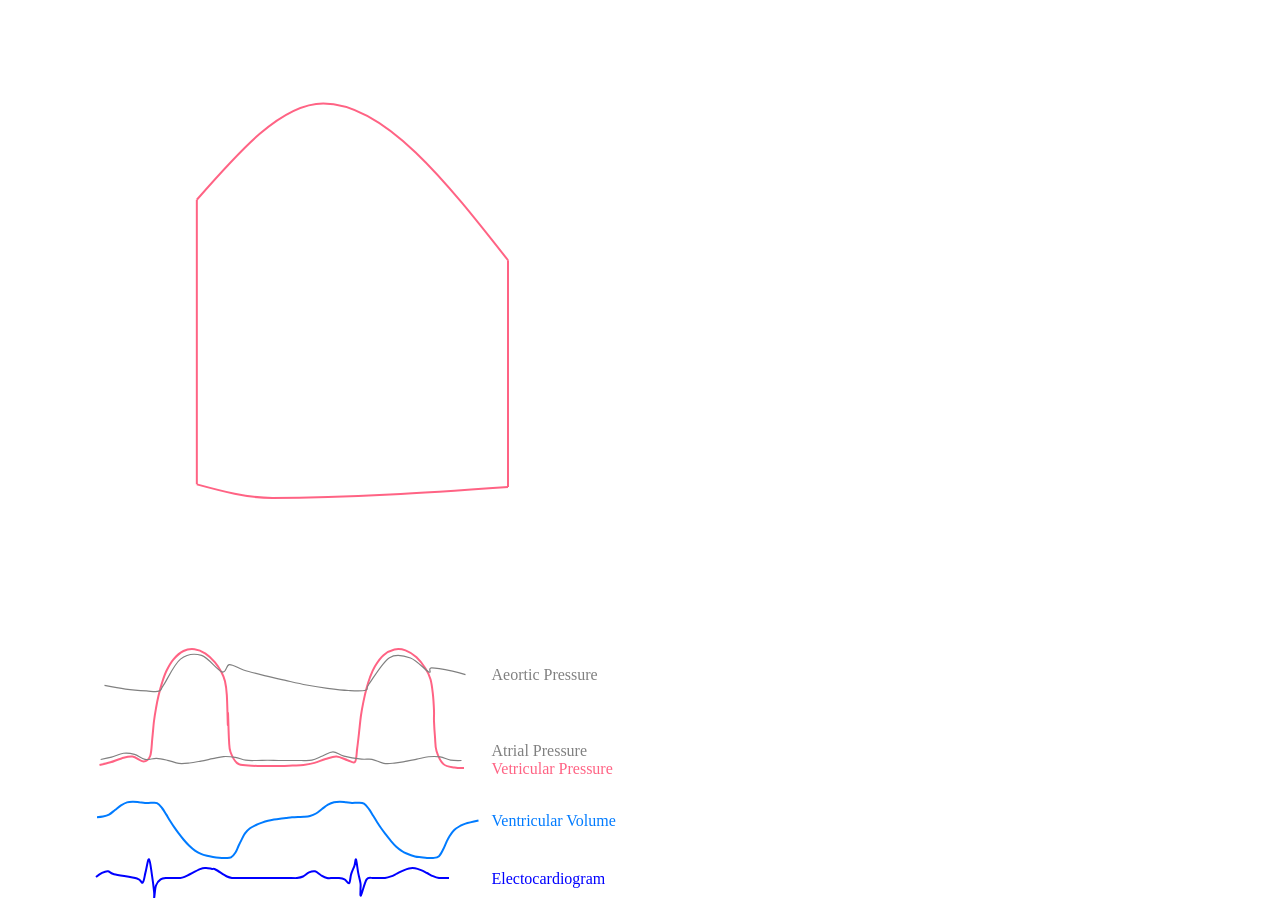
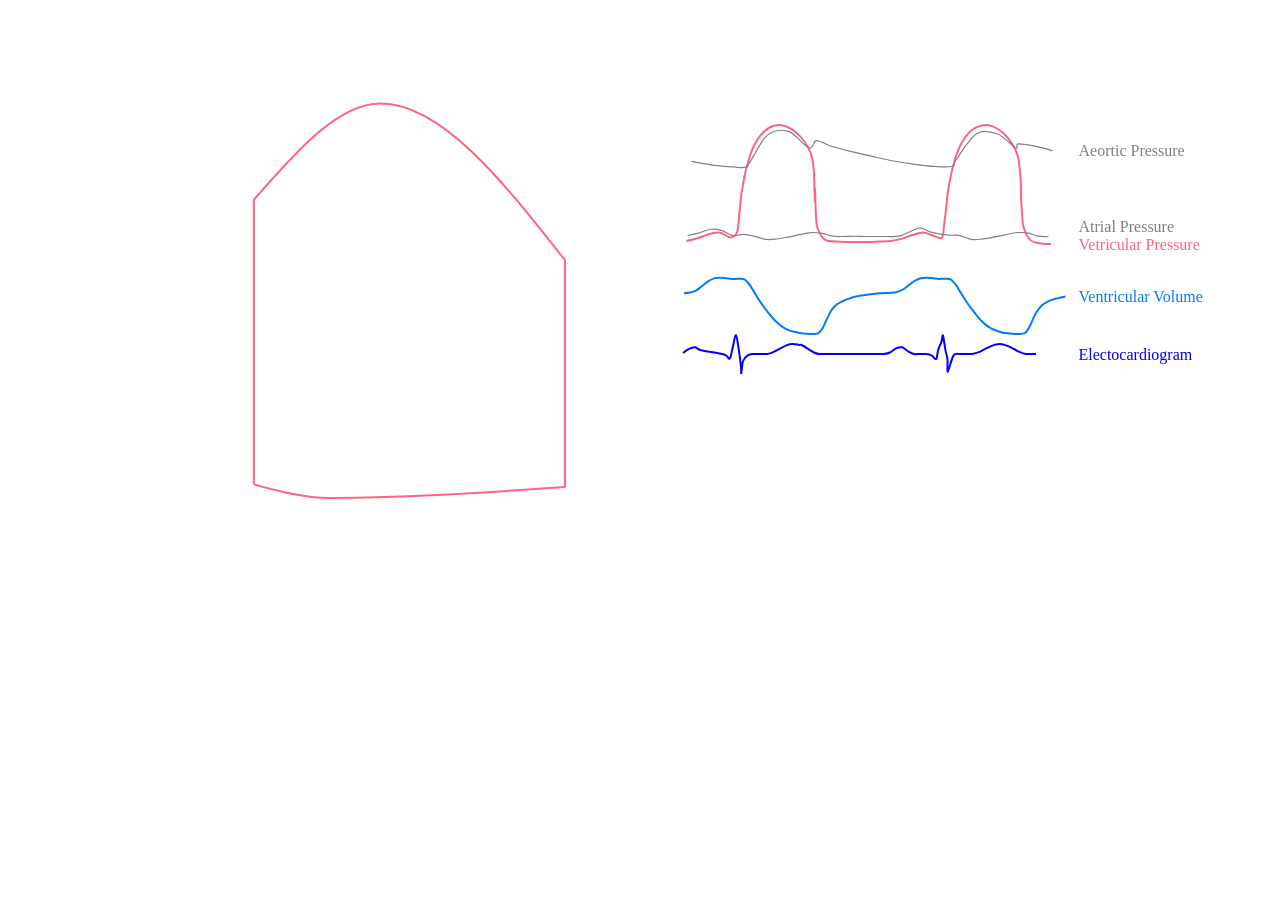
Before and after one commit to bevinsunth/cardio-ed, a Next.js app: page / in a window 1280 px wide. After the commit the page ends 800 px from the top, so only its background shows below. Built offline with nearby package versions, Linux system fonts and the light colour scheme.

Commit message:
minor updates

```diff
--- a/src/pages/index.tsx
+++ b/src/pages/index.tsx
@@ -3,14 +3,14 @@ import { useEffect, useState } from "react";
 import * as interfaces from '@/models/interfaces';
 
 export const components = {
-  pressureVolumeLoop: dynamic(() => import("@/components/PressureVolumeLoop"), {ssr: false}),
-  wiggersDiagram: dynamic(() => import("@/components/WiggersDiagram"), {ssr: false}),
+  pressureVolumeLoop: dynamic(() => import("@/components/PressureVolumeLoop"), { ssr: false }),
+  wiggersDiagram: dynamic(() => import("@/components/WiggersDiagram"), { ssr: false }),
 };
 
 
 const Home: React.FC = () => {
-  const [pressureVolumeActivePointerData , setPressureVolumeActivePointerData] = useState<interfaces.PressureVolumeActivePointerData|null>(null);
-  const [wiggersActivePointerData, setWiggersActivePointerData] = useState<interfaces.WiggersActivePointerData| null>(null);
+  const [pressureVolumeActivePointerData, setPressureVolumeActivePointerData] = useState<interfaces.PressureVolumeActivePointerData | null>(null);
+  const [wiggersActivePointerData, setWiggersActivePointerData] = useState<interfaces.WiggersActivePointerData | null>(null);
 
   const pressureLoopProps = {
     wiggersActivePointerData: wiggersActivePointerData,
@@ -24,9 +24,10 @@ const Home: React.FC = () => {
 
   return (
     <>
-      <components.pressureVolumeLoop {...pressureLoopProps}/>
-      <br/>
-      <components.wiggersDiagram {...wiggersDiagramProps}/>
+<div style={{ display: "flex", justifyContent: "center" }}>
+  <components.pressureVolumeLoop {...pressureLoopProps} />
+  <components.wiggersDiagram {...wiggersDiagramProps} />
+</div>
     </>
   );
 };
```
